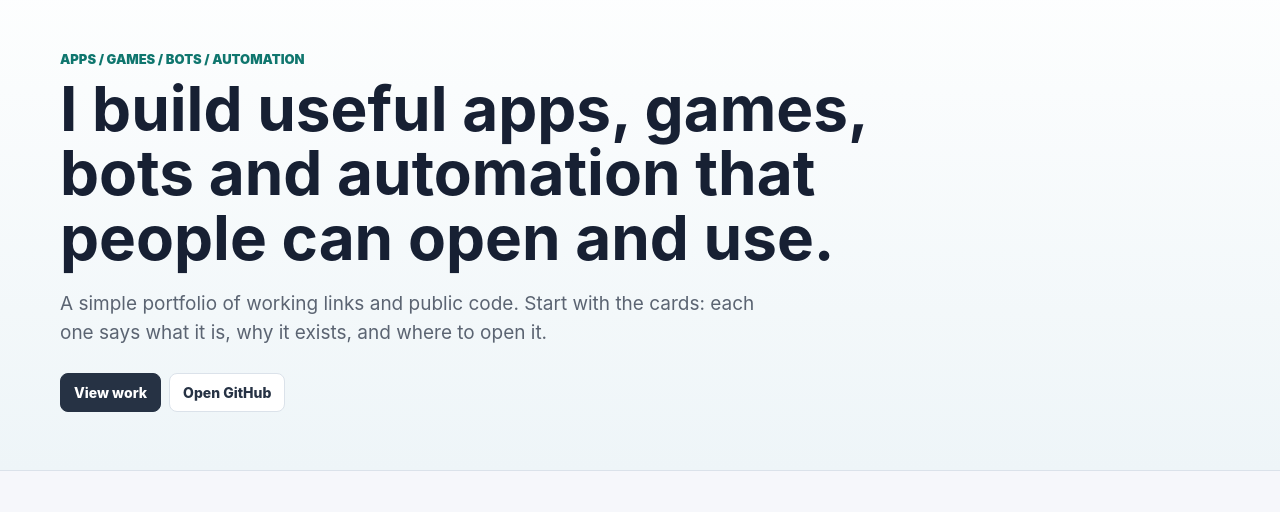
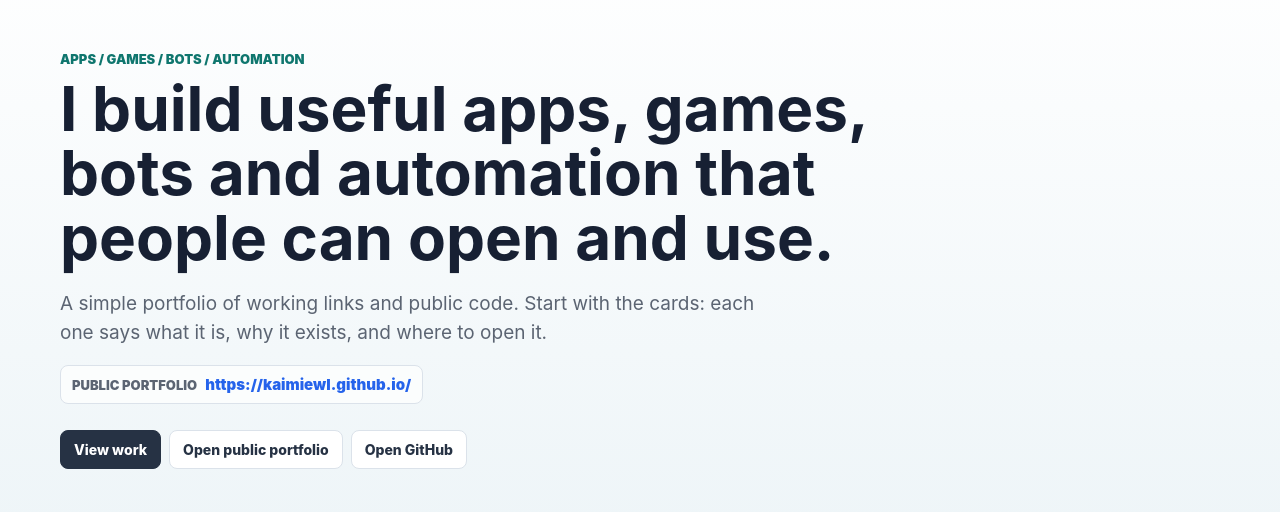
Before and after one commit to KaimiEwl/KaimiEwl.github.io, a plain HTML site: page index.html in a window 1280 px wide. Shown: the part 70-582 px from the top of the page. Drawn offline with Linux system fonts and the light colour scheme.

Commit message:
Show public portfolio link

```diff
--- a/index.html
+++ b/index.html
@@ -26,8 +26,13 @@
         A simple portfolio of working links and public code. Start with the cards:
         each one says what it is, why it exists, and where to open it.
       </p>
+      <div class="public-link" aria-label="Public portfolio link">
+        <span>Public portfolio</span>
+        <a href="https://kaimiewl.github.io/">https://kaimiewl.github.io/</a>
+      </div>
       <div class="hero-actions">
         <a class="button button-primary" href="#work">View work</a>
+        <a class="button" href="https://kaimiewl.github.io/">Open public portfolio</a>
         <a class="button" href="https://github.com/KaimiEwl">Open GitHub</a>
       </div>
     </section>
--- a/styles.css
+++ b/styles.css
@@ -135,6 +135,34 @@ h1 {
   color: var(--muted);
   font-size: 19px;
   line-height: 1.5;
+}
+
+.public-link {
+  display: flex;
+  flex-wrap: wrap;
+  align-items: center;
+  gap: 8px;
+  width: fit-content;
+  max-width: 100%;
+  margin-top: 18px;
+  border: 1px solid var(--line);
+  border-radius: 8px;
+  background: rgba(255, 255, 255, 0.72);
+  padding: 9px 11px;
+}
+
+.public-link span {
+  color: var(--muted);
+  font-size: 13px;
+  font-weight: 900;
+  text-transform: uppercase;
+}
+
+.public-link a {
+  color: var(--blue);
+  font-size: 15px;
+  font-weight: 900;
+  overflow-wrap: anywhere;
 }
 
 .hero-actions {
```
Also changed, not shown: 1 other file.
